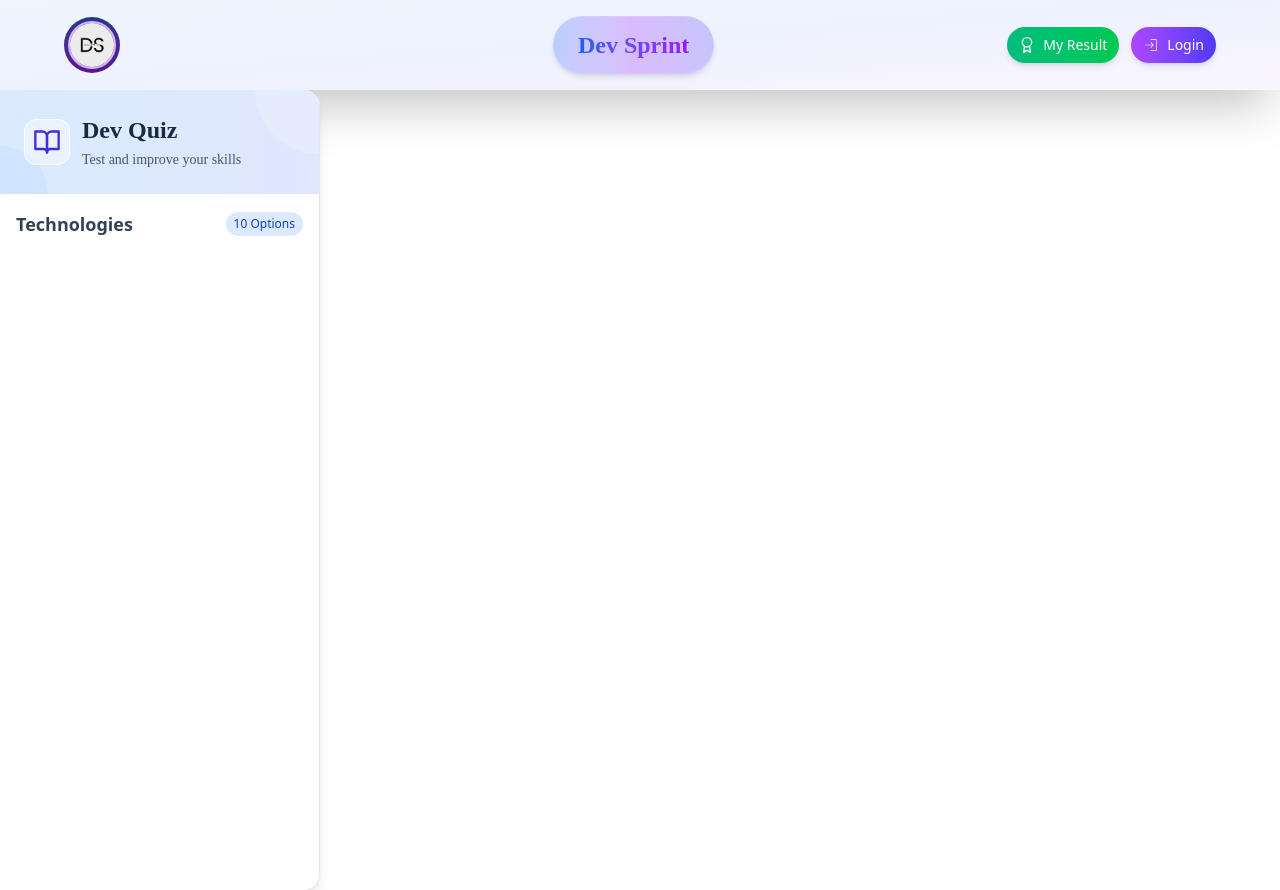
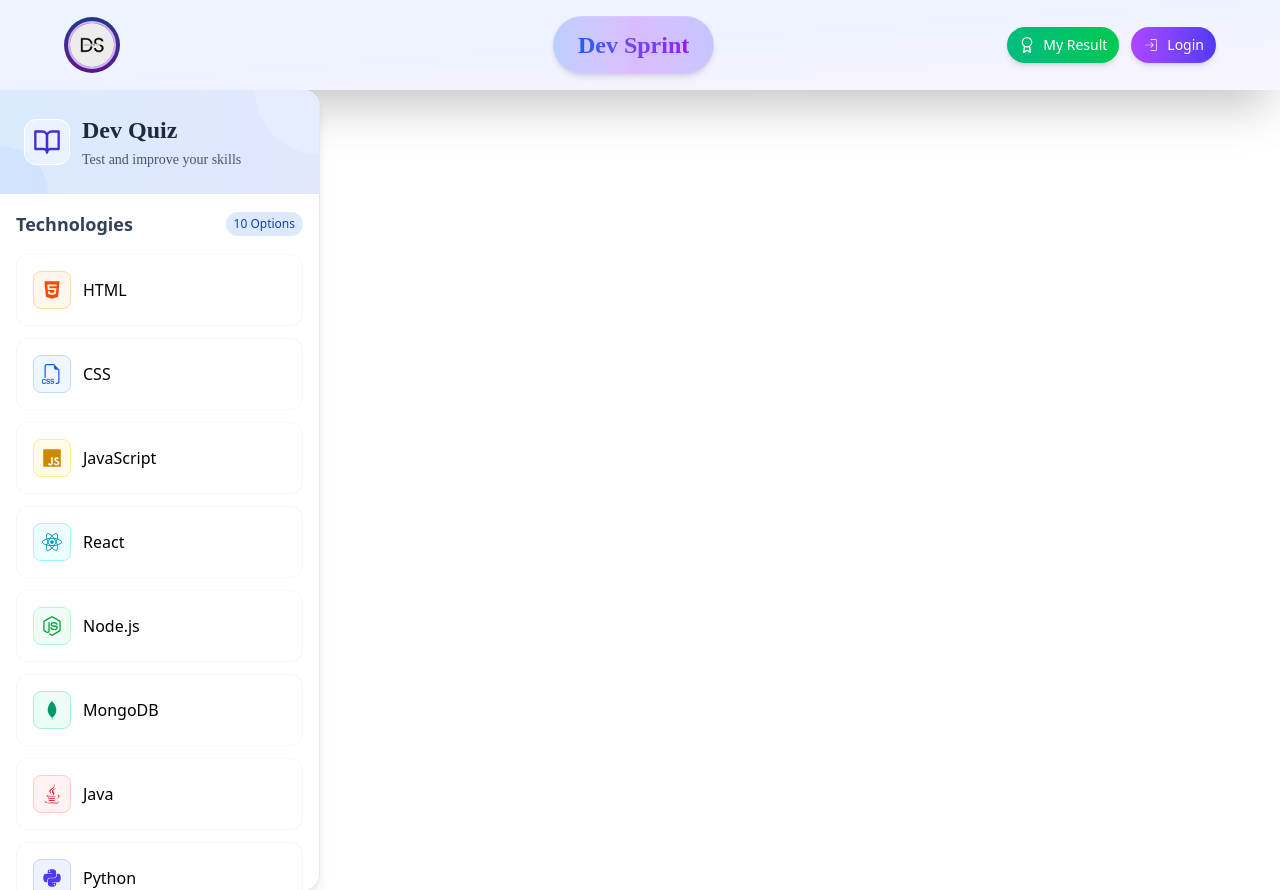
Before and after one commit to muazimmaqbool/dev-sprint-front, a React (Vite) app: page / in a window 1280 px wide. Built offline with nearby package versions, Linux system fonts and the light colour scheme.

Commit message:
techs added

```diff
--- a/src/Components/SideBar.jsx
+++ b/src/Components/SideBar.jsx
@@ -5,7 +5,7 @@
 import axios from "axios";
 import { FiBookOpen } from "react-icons/fi";
 import { IoClose } from "react-icons/io5";
-import {technologies}  from "../assets/technologies";
+import { technologies } from "../assets/technologies";
 
 const SideBar = () => {
   const [selectedTech, setSelectedTech] = useState(null);
@@ -223,7 +223,6 @@
           ref={asideRef}
           className={`${sidebarStyles.sidebar} ${isSidebarOpen ? "translate-x-0" : "-translate-x-full"}`}
         >
-
           {/* header section */}
           <div className={sidebarStyles.sidebarHeader}>
             <div className={sidebarStyles.headerDecoration1}></div>
@@ -254,15 +253,37 @@
           {/* side bar content section */}
           <div className={sidebarStyles.sidebarContent}>
             <div className={sidebarStyles.technologiesHeader}>
-              <h2 className={sidebarStyles.technologiesTitle}>
-                Technologies
-              </h2>
+              <h2 className={sidebarStyles.technologiesTitle}>Technologies</h2>
               <span className={sidebarStyles.technologiesCount}>
                 {technologies.length} Options
               </span>
             </div>
+            {/* technologies list */}
+            {technologies &&
+              technologies.map((tech) => {
+                 const Icon = tech.icon;
+                return (
+                  <div key={tech.id} className={sidebarStyles.techItem}>
+                    <button
+                      onClick={() => handleTechSelect(tech.id)}
+                      className={`${sidebarStyles.techButton}
+                ${selectedTech === tech.id ? `${tech.color} ${sidebarStyles.techButtonSelected}` : sidebarStyles.techButtonNormal}`}
+                    >
+                      <div className={sidebarStyles.techButtonContent}>
+                        <span
+                          className={`${sidebarStyles.techIcon} ${tech.color}`}
+                        >
+                          <Icon size={20} />
+                        </span>
+                        <span className={sidebarStyles.techName}>
+                          {tech.name}
+                        </span>
+                      </div>
+                    </button>
+                  </div>
+                );
+              })}
           </div>
-
         </aside>
       </div>
     </div>
```
